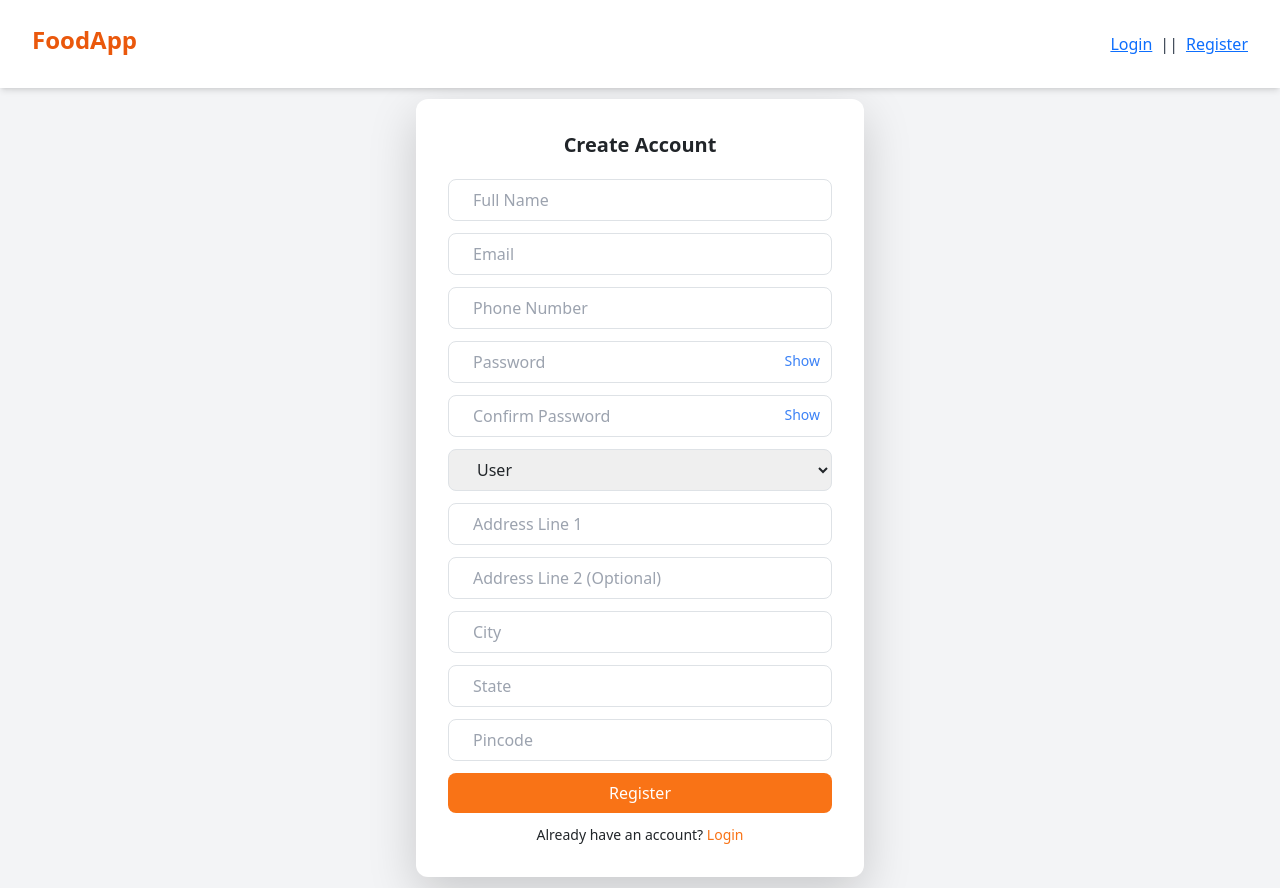
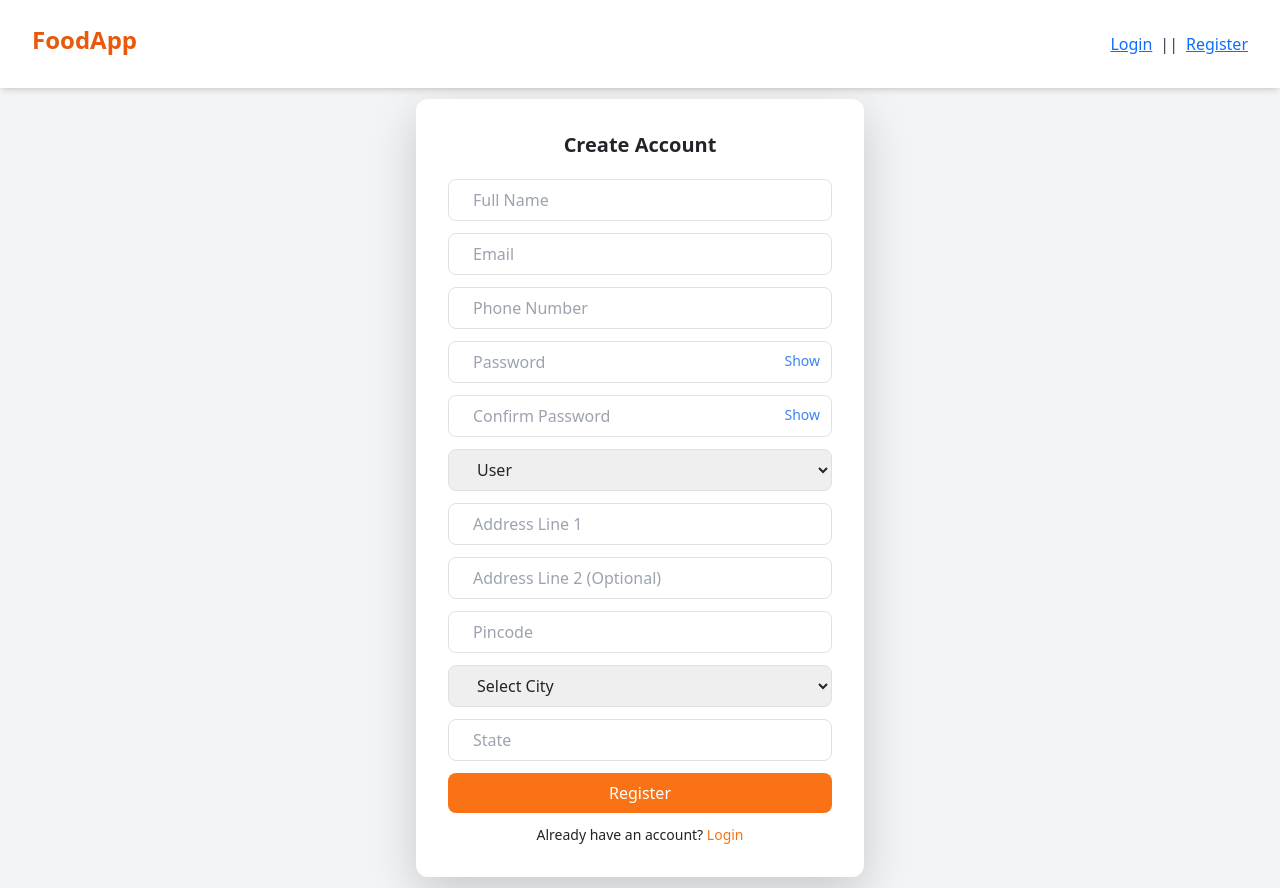
Before and after one commit to kkn2k19/FoodApp, a React (Create React App) app in the folder frontend/: page /register in a window 1280 px wide. Built offline with nearby package versions, Linux system fonts and the light colour scheme.

Commit message:
auto select location in address using pincode api

```diff
--- a/frontend/src/pages/Register.jsx
+++ b/frontend/src/pages/Register.jsx
@@ -88,6 +88,8 @@ import { useNavigate } from 'react-router-dom'
 import api from '../services/api'
 
 const Register = () => {
+    const [cities, setCities] = useState([]);
+
     const [formData, setFormData] = useState({
         role: "USER",
         name: "",
@@ -146,6 +148,45 @@ const Register = () => {
             ...formData,
             [e.target.name]: e.target.value
         })
+    }
+
+    const handlePincodeChange = async (e) => {
+        const pin = e.target.value;
+        setFormData({
+            ...formData,
+            pincode: pin
+        })
+
+        if (pin.length === 6) {
+            try {
+                const res = await fetch(
+                    `https://api.postalpincode.in/pincode/${pin}`
+                );
+                const data = await res.json();
+
+                if (data[0].Status === "Success") {
+                    const postOffices = data[0].PostOffice;
+
+                    const districts = [
+                        ...new Set(
+                            postOffices.map(p => p.District)
+                        )
+                    ];
+
+                    setCities(districts);
+
+                    setFormData(prev => ({
+                        ...prev,
+                        city: districts[0],
+                        state: postOffices[0].State
+                    }));
+                } else {
+                    alert("Invalid Pincode");
+                }
+            } catch {
+                alert("unable to fetch location")
+            }
+        }
     }
 
     return (
@@ -257,24 +298,39 @@ const Register = () => {
                     className="w-full px-4 py-2 border rounded-lg focus:outline-none focus:ring-2 focus:ring-orange-400"
                     onChange={handleChange}
                 />
-                <input
+                {/* <input
                     name="city"
                     placeholder="City"
                     className="w-full px-4 py-2 border rounded-lg focus:outline-none focus:ring-2 focus:ring-orange-400"
                     onChange={handleChange}
+                /> */}
+                <input
+                    name="pincode"
+                    placeholder="Pincode"
+                    value={formData.pincode}
+                    className="w-full px-4 py-2 border rounded-lg focus:outline-none focus:ring-2 focus:ring-orange-400"
+                    onChange={handlePincodeChange}
                 />
+
+                <select name="city"
+                    value={formData.city}
+                    onChange={handleChange}
+                    className='w-full px-4 py-2 border rounded-lg focus:outline-none focus:ring-2 focus:ring-orange-400'
+                >
+                    <option value="">Select City</option>
+                    {cities.map((c, i) => (
+                        <option key={i} value={c}>{c}</option>
+                    ))}
+                </select>
                 <input
                     name="state"
                     placeholder="State"
+                    value={formData.state}
+                    readOnly
                     className="w-full px-4 py-2 border rounded-lg focus:outline-none focus:ring-2 focus:ring-orange-400"
                     onChange={handleChange}
                 />
-                <input
-                    name="pincode"
-                    placeholder="Pincode"
-                    className="w-full px-4 py-2 border rounded-lg focus:outline-none focus:ring-2 focus:ring-orange-400"
-                    onChange={handleChange}
-                />
+
 
                 <button
                     type="submit" disabled={loading} className="w-full bg-orange-500 text-white py-2 rounded-lg disabled:opacity-60">
```
